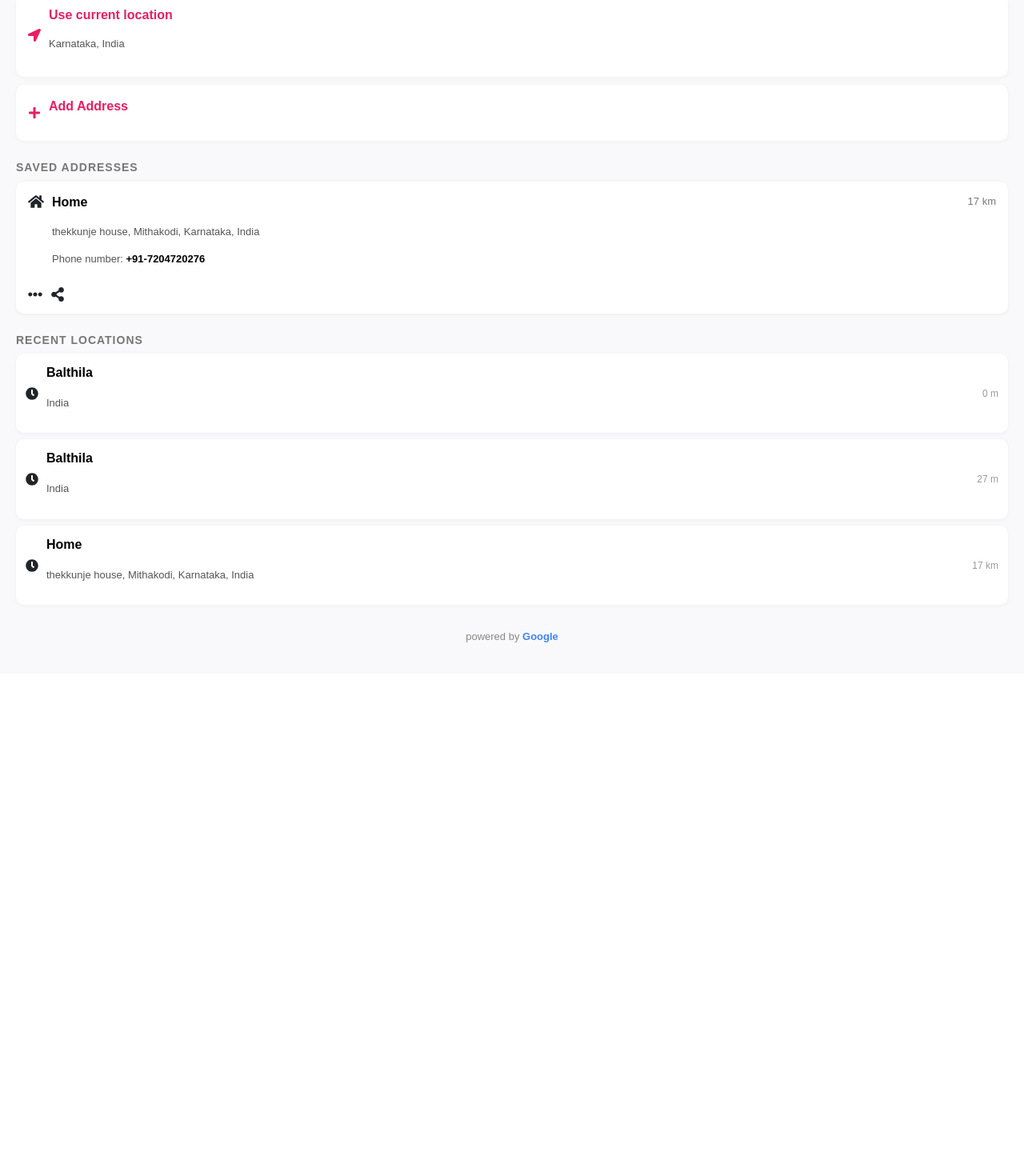
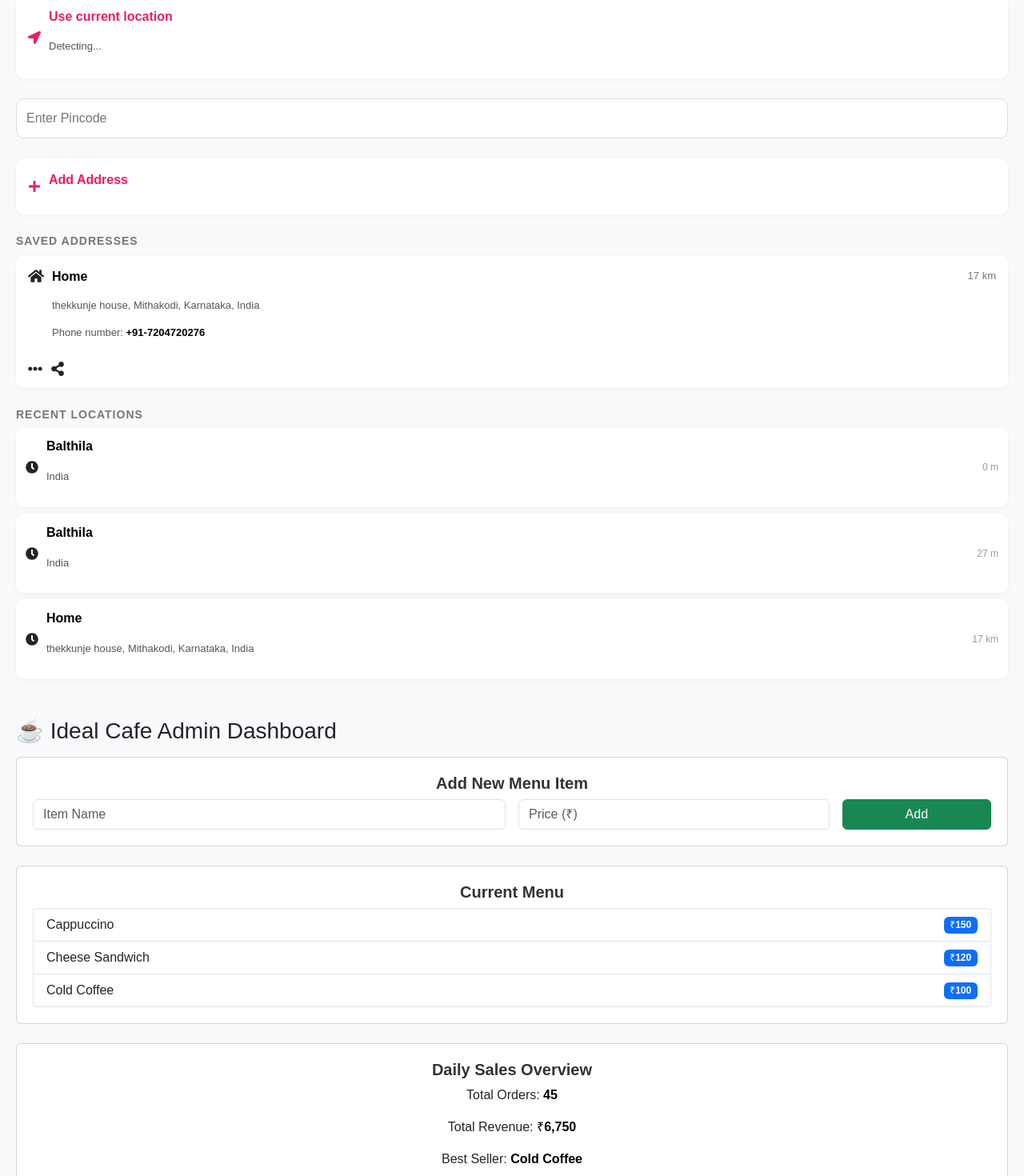
Before and after one commit to sanikasail00/Ideal_cafe, a React (Vite) app: page /location in a window 1280 px wide. Shown: the part 280-1750 px from the top of the page at 80% size. Before the commit the page ends 1122 px from the top, so only its background shows below. Built offline with nearby package versions, Linux system fonts and the light colour scheme; no server answers.

Commit message:
Added delivery location feature with pincode detection and search and changed image

```diff
--- a/src/components/Home.jsx
+++ b/src/components/Home.jsx
@@ -11,7 +11,7 @@ import gudbud from "../assets/images/gudbud.jpg";
 import mango from "../assets/images/mango.jpg";
 import munchoori from "../assets/images/munchoori.jpg";  // Correct path
 import icecream from "../assets/images/icecream.jpg";
-import cafe from "../assets/images/cafe.jpg";
+import cafe3 from "../assets/images/cafe3.jpg";
 import cafe2 from "../assets/images/cafe2.jpg";
 import thiramisu from "../assets/images/thiramisu.jpg";
 // Custom component
@@ -22,7 +22,7 @@ const carouselImages = [
   { src: munchoori, caption: "Award-Winning Flavors" },
   { src: icecream, caption: "Delicious & Creamy" },
   // { src: cafe, caption: "Refreshing & Tasty" },
-  { src: cafe2, caption: "Savor Moments Over Scoop" },
+  { src: cafe3, caption: "Savor Moments Over Scoop" },
 
 ];
 
--- a/src/components/LocationSelector.jsx
+++ b/src/components/LocationSelector.jsx
@@ -1,8 +1,20 @@
-import React from "react";
-import { FaLocationArrow, FaPlus, FaHome, FaClock, FaEllipsisH, FaShareAlt } from "react-icons/fa";
+import React, { useState, useEffect } from 'react';
+import { FaLocationArrow, FaPlus, FaHome, FaClock, FaEllipsisH, FaShareAlt } from 'react-icons/fa';
+import { Card, Form, Button, Row, Col, ListGroup, Badge } from 'react-bootstrap';
+
+const deliveryPins = ['574142', '575001', '576101'];
 
 const LocationSelector = () => {
-  const currentLocation = "Karnataka, India";
+  const [pinCode, setPinCode] = useState('');
+  const [statusMsg, setStatusMsg] = useState('');
+  const [locationText, setLocationText] = useState('Detecting...');
+  const [item, setItem] = useState({ name: '', price: '' });
+  const [menu, setMenu] = useState([
+    { id: 1, name: 'Cappuccino', price: 150 },
+    { id: 2, name: 'Cheese Sandwich', price: 120 },
+    { id: 3, name: 'Cold Coffee', price: 100 }
+  ]);
+
   const savedAddresses = [
     {
       label: "Home",
@@ -11,15 +23,68 @@ const LocationSelector = () => {
       distance: "17 km"
     }
   ];
+
   const recentLocations = [
     { label: "Balthila", address: "India", time: "0 m" },
     { label: "Balthila", address: "India", time: "27 m" },
     { label: "Home", address: "thekkunje house, Mithakodi, Karnataka, India", time: "17 km" }
   ];
 
+  const checkDelivery = (pincode) => {
+    setPinCode(pincode);
+    if (deliveryPins.includes(pincode)) {
+      setStatusMsg('✅ We deliver to your location!');
+    } else {
+      setStatusMsg('❌ Sorry, we do not deliver here yet.');
+    }
+  };
+
+  const detectLocation = () => {
+    if (navigator.geolocation) {
+      navigator.geolocation.getCurrentPosition(async (pos) => {
+        const { latitude, longitude } = pos.coords;
+        setLocationText(`Lat: ${latitude.toFixed(3)}, Lng: ${longitude.toFixed(3)}`);
+
+        try {
+          const response = await fetch(`https://nominatim.openstreetmap.org/reverse?format=json&lat=${latitude}&lon=${longitude}`);
+          const data = await response.json();
+          const pincode = data.address?.postcode;
+          if (pincode) {
+            checkDelivery(pincode);
+          } else {
+            setStatusMsg('⚠️ Could not detect pincode.');
+          }
+        } catch (err) {
+          setStatusMsg('❌ Error getting location info.');
+        }
+      });
+    } else {
+      setStatusMsg('❌ Geolocation not supported.');
+    }
+  };
+
+  useEffect(() => {
+    detectLocation();
+  }, []);
+
+  const handleChange = (e) => {
+    setItem({ ...item, [e.target.name]: e.target.value });
+  };
+
+  const handleSubmit = (e) => {
+    e.preventDefault();
+    const newItem = {
+      id: menu.length + 1,
+      name: item.name,
+      price: parseFloat(item.price)
+    };
+    setMenu([...menu, newItem]);
+    setItem({ name: '', price: '' });
+  };
+
   return (
     <div style={styles.wrapper}>
-      <h3 style={styles.title}>▼ Select a location</h3>
+      <h3 style={styles.title}>📍 Select a Location</h3>
 
       {/* Search */}
       <input
@@ -28,14 +93,26 @@ const LocationSelector = () => {
         style={styles.searchInput}
       />
 
-      {/* Current location */}
+      {/* Current Location */}
       <div style={styles.locationBox}>
         <FaLocationArrow color="#e91e63" />
         <div style={styles.locationInfo}>
           <p style={styles.locationTextRed}>Use current location</p>
-          <p style={styles.subText}>{currentLocation}</p>
+          <p style={styles.subText}>{locationText}</p>
         </div>
       </div>
+
+      {/* Manual Pincode Input */}
+      <input
+        type="text"
+        maxLength="6"
+        placeholder="Enter Pincode"
+        style={styles.searchInput}
+        onChange={(e) => checkDelivery(e.target.value)}
+      />
+      <p style={{ ...styles.subText, color: "#2c3e50", marginBottom: "10px" }}>
+        {statusMsg}
+      </p>
 
       {/* Add Address */}
       <div style={styles.locationBox}>
@@ -78,7 +155,68 @@ const LocationSelector = () => {
         </div>
       ))}
 
-      {/* Footer */}
+      {/* Admin Dashboard */}
+      <h3 className="mt-5 mb-3">☕ Ideal Cafe Admin Dashboard</h3>
+      <Card className="mb-4">
+        <Card.Body>
+          <Card.Title>Add New Menu Item</Card.Title>
+          <Form onSubmit={handleSubmit}>
+            <Row className="g-3">
+              <Col md={6}>
+                <Form.Control
+                  type="text"
+                  name="name"
+                  placeholder="Item Name"
+                  value={item.name}
+                  onChange={handleChange}
+                  required
+                />
+              </Col>
+              <Col md={4}>
+                <Form.Control
+                  type="number"
+                  name="price"
+                  placeholder="Price (₹)"
+                  value={item.price}
+                  onChange={handleChange}
+                  required
+                />
+              </Col>
+              <Col md={2}>
+                <Button type="submit" className="w-100" variant="success">
+                  Add
+                </Button>
+              </Col>
+            </Row>
+          </Form>
+        </Card.Body>
+      </Card>
+
+      {/* Menu List */}
+      <Card className="mb-4">
+        <Card.Body>
+          <Card.Title>Current Menu</Card.Title>
+          <ListGroup>
+            {menu.map((m) => (
+              <ListGroup.Item key={m.id} className="d-flex justify-content-between align-items-center">
+                {m.name}
+                <Badge bg="primary">₹{m.price}</Badge>
+              </ListGroup.Item>
+            ))}
+          </ListGroup>
+        </Card.Body>
+      </Card>
+
+      {/* Sales Overview */}
+      <Card className="mb-4">
+        <Card.Body>
+          <Card.Title>Daily Sales Overview</Card.Title>
+          <p>Total Orders: <strong>45</strong></p>
+          <p>Total Revenue: <strong>₹6,750</strong></p>
+          <p>Best Seller: <strong>Cold Coffee</strong></p>
+        </Card.Body>
+      </Card>
+
       <p style={styles.footer}>powered by <span style={{ color: "#4285F4", fontWeight: "bold" }}>Google</span></p>
     </div>
   );
@@ -92,7 +230,7 @@ const styles = {
     minHeight: "100vh"
   },
   title: {
-    fontSize: "20px",
+    fontSize: "22px",
     fontWeight: "bold"
   },
   searchInput: {
```
